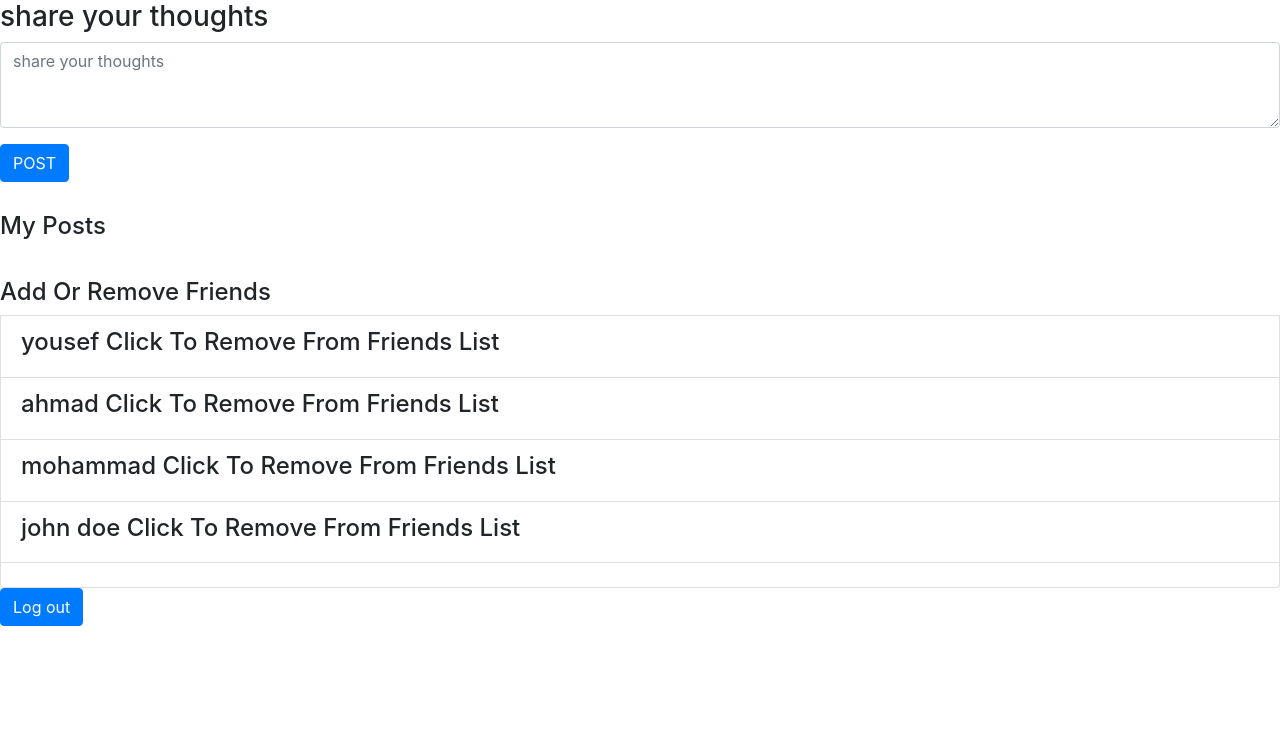
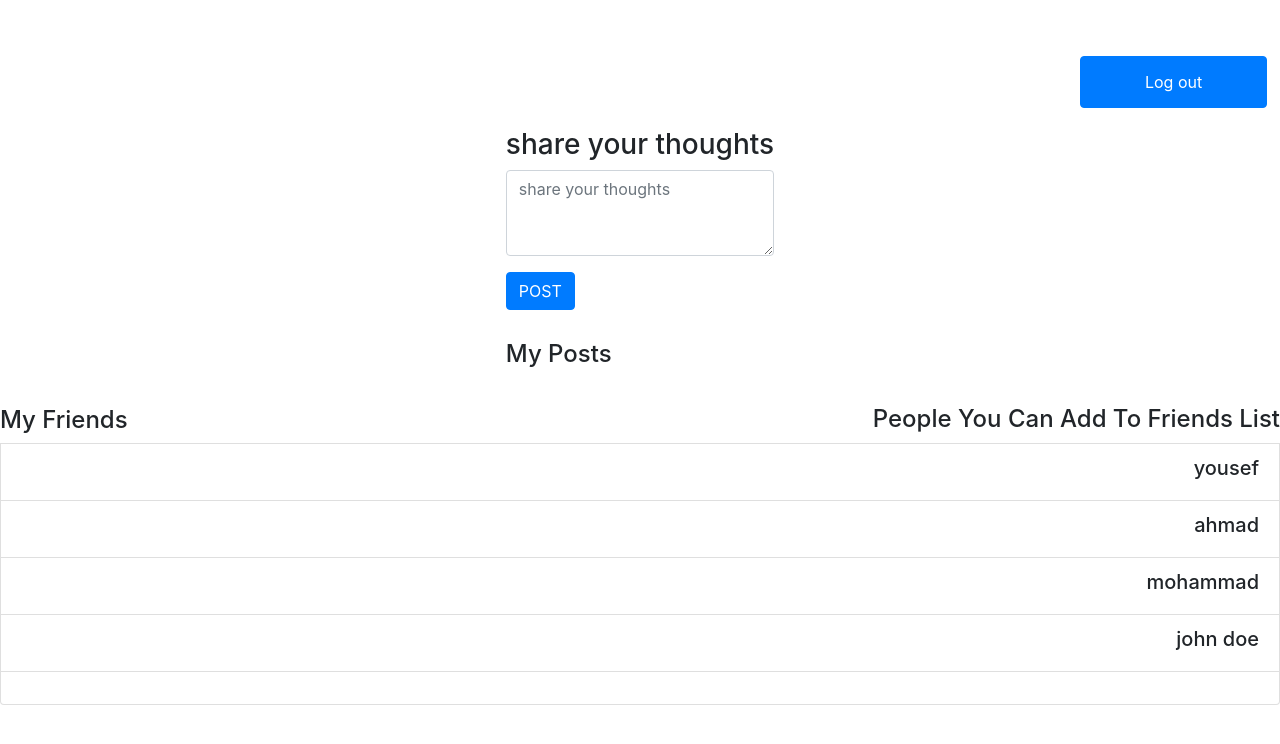
Before and after one commit to yousef-97/task, a React (Create React App) app: page / in a window 1280 px wide. Both pictures are taken after typing "Sample", "Sample123" into the empty fields and a click on the button "SIGN UP". Shown: the top 744 px of the page. Built offline with nearby package versions, Linux system fonts and the light colour scheme.

Commit message:
edit some styles

```diff
--- a/package.json
+++ b/package.json
@@ -12,6 +12,7 @@
     "react-bootstrap": "^1.3.0",
     "react-dom": "^16.13.1",
     "react-redux": "^7.2.1",
+    "react-router-dom": "^5.2.0",
     "react-scripts": "3.4.3",
     "redux": "^4.0.5"
   },
--- a/src/App.js
+++ b/src/App.js
@@ -10,14 +10,18 @@ import './App.scss'
 function App(props) {
   return (
     <>
+      <main>
         <Show condition={!props.data.signedIn}>
           <LogIn />
           <Registration />
         </Show>
         <Show condition={props.data.signedIn}>
+          <div className='post'>
+            <LogOut />
             <Posting />
-        <LogOut/>
+          </div>
         </Show>
+      </main>
     </>
   );
 }
--- a/src/App.scss
+++ b/src/App.scss
@@ -5,3 +5,38 @@
 .people{
     cursor: pointer;
 }
+.notFriendsList {
+    float: right;
+    position: absolute;
+    right: 0;
+    top: 29px;
+    z-index: 100;
+}
+.notFriends {
+    float: right;
+    z-index: 100;
+}
+.peoplelist.list-group {
+    /* display: flex; */
+    width: 100%;
+    position: absolute;
+    left: 0;
+}
+main {
+    display: flex;
+    justify-content: space-evenly;
+    margin-top: 10%;
+    .form {
+        display: flex;
+        flex-direction: column;
+        width: 35%;
+        justify-content: center;
+        text-align: center;
+    }
+    .post .logout {
+        position: absolute;
+        top: 7%;
+        right: 1%;
+        padding: 1% 5%;
+    }
+}
--- a/src/components/login.js
+++ b/src/components/login.js
@@ -1,6 +1,6 @@
 import React, { useState } from 'react';
 import { connect } from 'react-redux';
-import {loginAction } from '../store/reducers';
+import { loginAction } from '../store/reducers';
 import Form from 'react-bootstrap/Form';
 import Button from 'react-bootstrap/Button';
 // import './style.scss'
@@ -19,8 +19,8 @@ function LogIn(props) {
     }
     return (
         <>
-            <h3>Log in</h3>
             <Form onSubmit={LogInFunction} className='form'>
+                <h3>Log in</h3>
                 <Form.Group controlId="formBasicEmail">
 
                     <Form.Label>
--- a/src/components/logout.js
+++ b/src/components/logout.js
@@ -7,7 +7,7 @@ import Button from 'react-bootstrap/Button';
 function LogOut(props){
     return (
         <>
-            <Button onClick={props.logout}>Log out</Button>
+            <Button onClick={props.logout} className='logout'>Log out</Button>
         </>
     );
 }
--- a/src/components/posting.js
+++ b/src/components/posting.js
@@ -14,6 +14,7 @@ function Posting(props) {
         e.preventDefault();
         props.addPost(thePost)
         e.target.reset();
+        setThePost('');
     }
 
     return (
@@ -21,7 +22,7 @@ function Posting(props) {
             <Form onSubmit={postingFunction}>
                 <Form.Group>
                     <h3>share your thoughts</h3>
-                    <Form.Control as="textarea" rows="3" placeholder='share your thoughts' name='post' onChange={changeInput} />
+                    <Form.Control as="textarea" rows="3" placeholder='share your thoughts' name='post' onChange={changeInput} required />
                 </Form.Group>
                     <Button variant="primary" type="submit">POST</Button>
             </Form>
@@ -34,13 +35,14 @@ function Posting(props) {
                 )}
             </ListGroup>
 
-            <ListGroup>
-                <h4 className='add'>Add Or Remove Friends</h4>
+            <ListGroup className='peoplelist'>
+                <h4 className='add'>My Friends</h4>
+                <h4 className='notFriendsList'>People You Can Add To Friends List</h4>
                 {props.data.users.map(user =>
                     <ListGroup.Item key={Math.random()} onClick={() => props.addFriend(user.username)} className='people'>
-                        {user.username !== props.data.signedInUser.username ?
-                            <h4>{user.username} {props.data.signedInUser.friends.includes(user.username) ? <span> Click To Add To Friends List</span> : <span>Click To Remove From Friends List</span>}</h4>
-                            : null}
+                        {user.username !== props.data.signedInUser.username && props.data.signedInUser.friends.includes(user.username) ?
+                            <h5>{user.username}</h5>
+                            :<h5 className='notFriends'>{user.username !== props.data.signedInUser.username?user.username:null} </h5> }
 
                     </ListGroup.Item>
                 )}
```
Also changed, not shown: 1 other file (tests, documents, lock files or other folders). Lines whose indentation alone changed are shown as unchanged.
